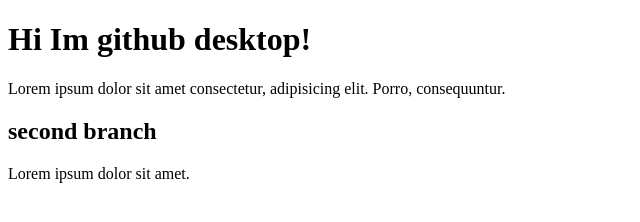
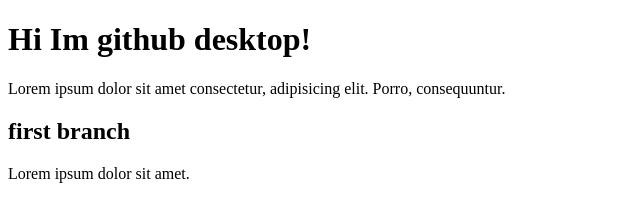
Before and after one commit to ALEVOLDON/github-desktop, a plain HTML site: page index.html in a window 1280 px wide. Shown: the full height of the page, 0-640 px from the left. Drawn offline with Linux system fonts and the light colour scheme.

Commit message:
update first branch

```diff
--- a/index.html
+++ b/index.html
@@ -10,7 +10,7 @@
     <h1>Hi Im github desktop!</h1>
     <p>Lorem ipsum dolor sit amet consectetur, adipisicing elit. Porro, consequuntur.</p>
 
-    <h2>second branch</h2>
+    <h2>first branch</h2>
     <p>Lorem ipsum dolor sit amet.</p>
 </body>
 </html>
```
